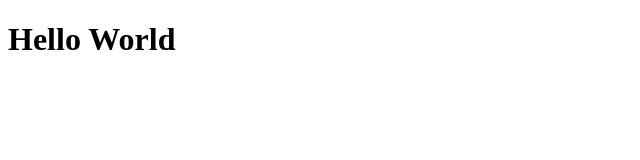
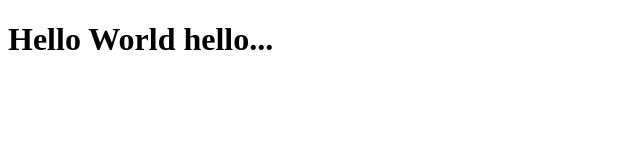
Before and after one commit to dilipgurram/coursera-test, a plain HTML site: page site/index.html in a window 1280 px wide. Shown: the whole page, without its empty margins (0-640 px from the left). Drawn offline with Linux system fonts and the light colour scheme.

Commit message:
small addition

```diff
--- a/site/index.html
+++ b/site/index.html
@@ -4,6 +4,6 @@
 	<title>Hello World</title>
 </head>
 <body>
-<h1> Hello World </h1>
+<h1> Hello World hello...</h1>
 </body>
 </html>
```
